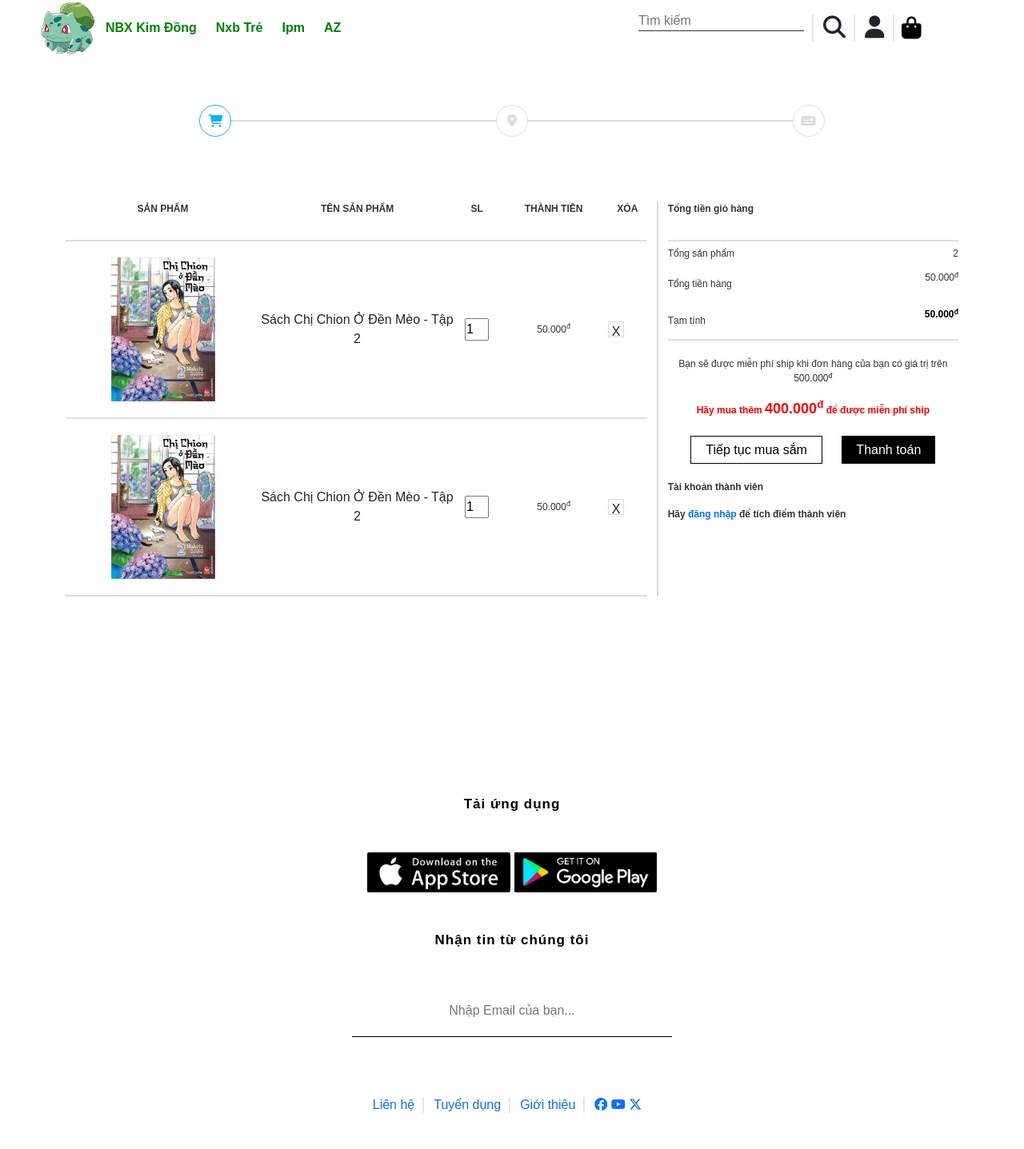
After one commit to Fushiree/web-ban-manga, a PHP site: page /cart.html in a window 1280 px wide. The commit adds this page. Shown: the whole page at 80% size. Run offline with PHP 8.4, Linux system fonts and the light colour scheme; some libraries are stand-ins or nearby versions.

Commit message:
add cart

```diff
--- /dev/null
+++ b/cart.html
@@ -0,0 +1,173 @@
+<!DOCTYPE html>
+<html lang="en">
+<head>
+    <meta charset="UTF-8">
+    <meta name="viewport" content="width=device-width, initial-scale=1.0">
+    <title>Document</title>
+    <link rel="stylesheet" href="/css/bootstrap.min.css">
+    <link rel="stylesheet" href="/style.css">
+    <link rel="stylesheet" href="https://cdnjs.cloudflare.com/ajax/libs/font-awesome/6.6.0/css/all.min.css" integrity="sha512-Kc323vGBEqzTmouAECnVceyQqyqdsSiqLQISBL29aUW4U/M7pSPA/gEUZQqv1cwx4OnYxTxve5UMg5GT6L4JJg==" crossorigin="anonymous" referrerpolicy="no-referrer" />
+</head>
+<body>
+    <!-- Menu -->
+    <header>
+        <div class="logo">
+            <a href="index.html"><img src="/picture/logo.jpg"></a>
+        </div>
+        <div class="menu">
+            <li><a href="#">NBX Kim Đồng</a>
+                <ul class="sub-menu">
+                    <li><a href="#">Truyện mới về</a></li>
+                    <li><a href="#">Truyện hot</a> </li>
+                    <li><a href="#">Truyện giảm giá</a></li>
+                </ul>
+            </li>
+            <li><a href="#">Nxb Trẻ</a>
+                <ul class="sub-menu">
+                    <li><a href="#">Truyện mới về</a></li>
+                    <li><a href="#">Truyện hot</a> </li>
+                    <li><a href="#">Truyện giảm giá</a></li>
+                </ul>
+            </li>
+            <li><a href="#">Ipm</a>
+                <ul class="sub-menu">
+                    <li><a href="#">Truyện mới về</a></li>
+                    <li><a href="#">Truyện hot</a> </li>
+                    <li><a href="#">Truyện giảm giá</a></li>
+                </ul>
+            </li>
+            <li><a href="#">AZ</a>
+                <ul class="sub-menu">
+                    <li><a href="#">Truyện mới về</a></li>
+                    <li><a href="#">Truyện hot</a> </li>
+                    <li><a href="#">Truyện giảm giá</a></li>
+                </ul>
+            </li>
+        </div>
+        <div class="orther">
+            <li><input placeholder="Tìm kiếm" type="text"></li>
+            <li><div class="fs-3"><i class="fa-solid fa-magnifying-glass"></i></div></li>
+            <li><div class="fs-3"><i class="fa-solid fa-user"></i></div></li>
+            <a href="/cart.html"><li><div class="fs-3"><i class="fa-solid fa-bag-shopping"></i></div></li></a>
+        </div>
+    </header>
+ <!-- end menu -->
+  <!-- cart -->
+   <section class="cart">
+    <div class="container">
+        <div class="cart-top-wrap">
+            <div class="cart-top">
+                <div class="cart-top-cart cart-top-item">
+                    <i class="fa-solid fa-cart-shopping"></i>
+                </div>
+                <div class="cart-top-address cart-top-item">
+                    <i class="fa-solid fa-location-dot"></i>
+                </div>
+                <div class="cart-top-payment cart-top-item">
+                    <i class="fa-solid fa-money-check"></i>
+                </div>
+            </div>
+        </div>
+    </div>
+    <div class="container">
+        <div class="cart-content">
+            <div class="cart-content-left">
+                <table>
+                    <tr>
+                        <th>Sản phẩm</th>
+                        <th>Tên sản phẩm</th>
+                        <th>SL</th>
+                        <th>Thành tiền</th>
+                        <th>Xóa</th>
+                    </tr>
+                    <tr>
+                        <td><img src="/picture/sanpham/chion2.jpg"></td>
+                        <td>Sách Chị Chion Ở Đền Mèo - Tập 2</td>
+                        <td><input type="number" value="1" min="1"></td>
+                        <td><p style="margin-top: 15px;">50.000<sup>đ</sup></p></td>
+                        <td><span>X</span></td>
+                    </tr>
+                    <tr>
+                        <td><img src="/picture/sanpham/chion2.jpg"></td>
+                        <td>Sách Chị Chion Ở Đền Mèo - Tập 2</td>
+                        <td><input type="number" value="1" min="1"></td>
+                        <td><p style="margin-top: 15px;">50.000<sup>đ</sup></p></td>
+                        <td><span>X</span></td>
+                    </tr>
+                </table>
+            </div>
+            <div class="cart-content-right">
+                <table>
+                    <tr>
+                        <th  colspan="2">Tổng tiền giỏ hàng</th>
+                    </tr>
+                    <tr>
+                        <td>Tổng sản phẩm</td>
+                        <td>2</td>
+                    </tr>
+                    <tr>
+                        <td>Tổng tiền hàng</td>
+                        <td><p>50.000<sup>đ</sup></p></td>
+                    </tr>
+                    <tr>
+                        <td>Tạm tính</td>
+                        <td><p style="color: black; font-weight: bold;">50.000<sup>đ</sup></p></td>
+                    </tr>
+                </table>
+                <div class="cart-content-right-text">
+                    <p>Bạn sẽ được miễn phí ship khi đơn hàng của bạn có giá trị trên 500.000<sup>đ</sup></p>
+                    <p style="color: red; font-weight: bold;">Hãy mua thêm <span style="font-size: 18px;">400.000<sup>đ</sup></span> để được miễn phí ship</p>
+                </div>
+                <div class="cart-content-right-button">
+                    <button>Tiếp tục mua sắm</button>
+                    <button>Thanh toán</button>
+                </div>
+                <div class="cart-content-right-dangnhap">
+                    <p>Tài khoản thành viên</p>
+                    <p>Hãy <a href="">đăng nhập</a> để tích điểm thành viên</p>
+                </div>
+            </div>
+        </div>
+    </div>
+   </section>
+   <!--end cart  -->
+  <!-- app-container -->
+  <section class="app-container">
+    <p>Tải ứng dụng</p>
+    <div class="app-google">
+        <img src="/picture/app/appstore.png">
+        <img src="/picture/app/ggplay.png">
+    </div>
+    <p>Nhận tin từ chúng tôi</p>
+    <input type="text" placeholder="Nhập Email của bạn...">
+   </section>
+ <!-- end app-container -->
+ <!-- footer -->
+  <div class="footer-top">
+        <li><a href="">Liên hệ</a></li>
+        <li><a href="">Tuyển dụng</a></li>
+        <li><a href="">Giới thiệu</a></li>
+        <li>
+            <a href=""><i class="fa-brands fa-facebook"></i></a>
+            <a href=""><i class="fa-brands fa-youtube"></i></a>
+            <a href=""><i class="fa-brands fa-x-twitter"></i></a>
+        </li>
+  </div>
+ <!-- end footer -->
+
+    <script src="/js/bootstrap.bundle.min.js"></script>
+    <script src="/main.js"></script>
+</body>
+<script>
+    const header = document.querySelector("header")
+    window.addEventListener("scroll",function(){
+        x = window.pageYOffset
+        if(x>0){
+            header.classList.add("sticky")
+        }
+        else{
+            header.classList.remove("sticky")
+        }
+    })
+</script>
+</html>
--- a/index.html
+++ b/index.html
@@ -48,7 +48,7 @@
             <li><input placeholder="Tìm kiếm" type="text"></li>
             <li><div class="fs-3"><i class="fa-solid fa-magnifying-glass"></i></div></li>
             <li><div class="fs-3"><i class="fa-solid fa-user"></i></div></li>
-            <li><div class="fs-3"><i class="fa-solid fa-bag-shopping"></i></div></li>
+            <a href="/cart.html"><li><div class="fs-3"><i class="fa-solid fa-bag-shopping"></i></div></li></a>
         </div>
     </header>
  <!-- end menu -->
--- a/product.html
+++ b/product.html
@@ -48,7 +48,7 @@
             <li><input placeholder="Tìm kiếm" type="text"></li>
             <li><div class="fs-3"><i class="fa-solid fa-magnifying-glass"></i></div></li>
             <li><div class="fs-3"><i class="fa-solid fa-user"></i></div></li>
-            <li><div class="fs-3"><i class="fa-solid fa-bag-shopping"></i></div></li>
+            <a href="/cart.html"><li><div class="fs-3"><i class="fa-solid fa-bag-shopping"></i></div></li></a>
         </div>
     </header>
  <!-- end menu -->
--- a/style.css
+++ b/style.css
@@ -88,6 +88,11 @@ header:hover{
     right: 0;
     top: 10%;
     transform: translate(-50%);
+}
+.orther li:last-child{
+    margin-top: 7px;
+    margin-left: 20px;
+    color: black;
 }
 .orther li:last-child::after{
     display: none;
@@ -481,3 +486,159 @@ header:hover{
 
 /*end produc-related */
 /* end product */
+/* cart */
+.cart{
+    padding: 100px 0;
+}
+.cart-top-wrap{
+    display: flex;
+    justify-content: center;
+    align-items: center;
+}
+.cart-top{
+    height: 2px;
+    width: 70%;
+    background-color: #dddddd;
+    display: flex;
+    justify-content: space-between;
+    align-items: center;
+    margin: 50px 0 100px;
+}
+.cart-top-item{
+    width: 40px;
+    height: 40px;
+    border-radius: 50%;
+    border: 1px solid #dddddd;
+    display: flex;
+    align-items: center;
+    justify-content: center;
+    background-color: #fff;
+    text-align: center;
+}
+.cart-top-item i{
+    color: #dddddd;
+}
+.cart-top-cart{
+    border: 1px solid #0DB7EA;
+}
+.cart-top-cart i{
+    color: #0DB7EA;
+}
+.cart-content{
+    display: flex;
+}
+.cart-content-left{
+    flex: 2;
+    padding-right: 12px;
+}
+.cart-content-left table{
+    width: 100%;
+    text-align: center;
+}
+.cart-content-left table th{
+    padding-bottom: 30px;
+    font-family: Arial, Helvetica, sans-serif;
+    font-size: 12px;
+    text-transform: uppercase;
+    color: #333;
+    border-collapse: collapse;
+    border-bottom: 2px solid #dddddd;
+}
+.cart-content-left table p{
+    font-size: 12px;
+    font-family: Arial, Helvetica, sans-serif;
+    color: #333;
+}
+.cart-content-left table input{
+    width: 30px;
+}
+.cart-content-left table span{
+    display: block;
+    width: 20px;
+    height: 20px;
+    border: 1px solid #dddddd;
+    cursor: pointer;
+}
+.cart-content-left table td{
+    padding: 20px 0;
+    border-bottom: 2px solid #dddddd;
+}
+.cart-content-left table td:first-child img{
+    width: 130px;
+}
+.cart-content-left table td:nth-child(2){
+    max-width: 130px;
+}
+.cart-content-right{
+    flex: 1;
+    padding-left: 12px;
+    border-left: 2px solid #dddddd;
+}
+.cart-content-right table{
+    width: 100%;
+}
+.cart-content-right table th{
+    padding-bottom: 30px;
+    font-family: Arial, Helvetica, sans-serif;
+    font-size: 12px;
+    color: #333;
+    border-collapse: collapse;
+    border-bottom: 2px solid #dddddd;
+}
+.cart-content-right table td{
+    font-family: Arial, Helvetica, sans-serif;
+    font-size: 12px;
+    color: #333;
+    padding: 6px 0;
+}
+.cart-content-right tr:nth-child(4) td{
+    border-bottom: 2px solid #dddddd;
+}
+.cart-content-right tr td:last-child{
+    text-align: right;
+}
+.cart-content-right-text{
+    margin: 20px 0;
+    text-align: center;
+}
+.cart-content-right-text p{
+    font-family: Arial, Helvetica, sans-serif;
+    font-size: 12px;
+    color: #333;
+}
+.cart-content-right-button{
+    text-align: center;
+    align-items: center;
+}
+.cart-content-right-button button{
+    padding: 0 18px;
+    height: 35px;
+    cursor: pointer;
+}
+.cart-content-right-button button:first-child{
+    background: #ffff;
+    border: 1px solid black;
+    margin-right: 20px;
+}
+.cart-content-right-button button:first-child:hover{
+    background: #ddd;
+}
+.cart-content-right-button button:last-child{
+    background-color: black;
+    color: #fff;
+    border: none;
+}
+.cart-content-right-button button:last-child:hover{
+    background-color: #dddddd;
+    color: black;
+}
+.cart-content-right-dangnhap{
+    margin-top: 20px;
+}
+.cart-content-right-dangnhap p{
+    font-family: Arial, Helvetica, sans-serif;
+    font-size: 12px;
+    color: #333;
+    font-weight: bold;
+}
+/* end card */
```
